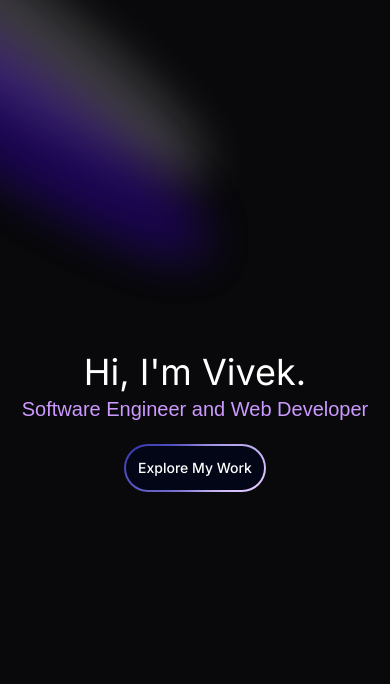
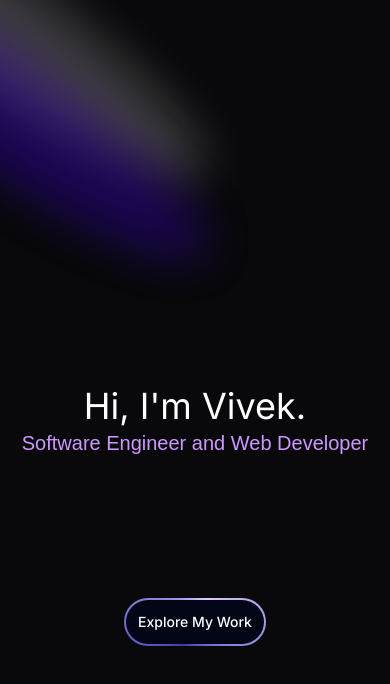
Before and after one commit to viv500/Portfolio, a Next.js app: page / in a window 390 px wide. Shown: the top 684 px of the page. Built offline with nearby package versions, Linux system fonts and the light colour scheme.

Commit message:
changed jerkiness of button appearance (which was because of a re alignment that got trigerred) by setting position to flexbox instead of relative

```diff
--- a/components/Hero.css
+++ b/components/Hero.css
@@ -9,6 +9,8 @@
     transition: transform 0.5s ease-out, opacity 0.5s ease-out; /* Smooth transition */
     white-space: nowrap; /* Prevent text from wrapping */
 }
+
+
 
 /* Floating effect */
 .heroContainer .secondaryText.show {
@@ -25,21 +27,20 @@
     }
 
     .buttonFloat {
-        position: relative; /* Position relative for mobile */
-        margin-top: 20px; /* Space between text and button */
+        position: flexbox; /* Position relative for mobile */
+        margin-top: 400px; /* Space between text and button */
         bottom: auto; /* Override bottom positioning for mobile */
         left: auto; /* Center the button horizontally */
         transform: translateY(0); /* Remove vertical offset */
     }
-}
 
-@media (max-width: 601px) {
     .mobile {
         display: none; /* Hide .mobile class content */
 
     }
+}
 
-}
+
 
 /* Floating effect for button */
 /* Floating effect for button */
--- a/components/Hero.tsx
+++ b/components/Hero.tsx
@@ -28,7 +28,7 @@ const Hero = () => {
         if (showText) {
             const timer = setTimeout(() => {
                 setShowButton(true); // Show button after the secondary text is fully shown
-            }, 55); // Adjust delay as needed
+            }, 500); // Adjust delay as needed
             return () => clearTimeout(timer); // Cleanup
         }
     }, [showText]);
```
